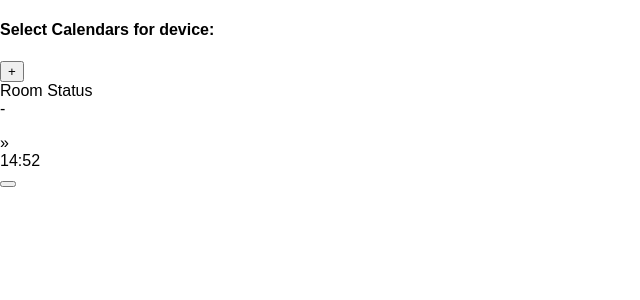
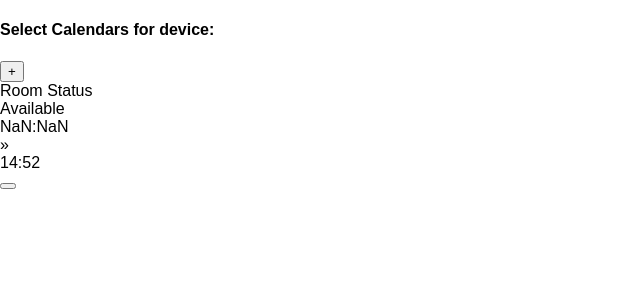
Before and after one commit to DmytroRoik/temp, a React app: page / in a window 1280 px wide. Shown: the top 300 px of the page, without its empty margins (0-640 px from the left). Built offline with nearby package versions, Linux system fonts and the light colour scheme.

Commit message:
fix bug in RoomManager

```diff
--- a/src/components/RoomStatusWidget/RoomStatus.jsx
+++ b/src/components/RoomStatusWidget/RoomStatus.jsx
@@ -2,13 +2,15 @@ import React from 'react';
 import classes from './RoomStatus.css';
 
 /**
- * Use: <RoomStatus status="" eventName="" timeToEventStart="" timeToEventEnd="" description="" currentTime="" clicked={}/>
+ * Use: <RoomStatus status="" eventName="" timeEventBegin="" timeEventFinish="" description="" currentTime="" timeToNextEvent="" clicked={} BtnName="" />
  * Props:
  *  {string} status - status of the room ('Available', 'Reserved' or 'Busy')
  *  {string} eventName -  name of current event
- *  {string} timeToEventStart -  start time of current event
- *  {string} timeToEventEnd -  end time of current event
+ *  {string} timeToNextEvent -  time to next event in minutes
+ *  {string} timeEventBegin -  start time of current event
+ *  {string} timeEventFinish -  end time of current event
  *  {string} description -  description of current event(author, some about event)
+ *  {string} BtnName - name for bottom button
  */
 const roomStatus=(props)=>{
  let statusText="";
@@ -23,13 +25,13 @@ const roomStatus=(props)=>{
     {props.status!=="Available"?
       <div>
         <div>
-          {props.timeToEventStart}
+          {props.timeEventBegin}
           <span>-</span>
-          {props.timeToEventEnd}
+          {props.timeEventFinish}
         </div>
         <p>{props.description}</p>
       </div>
-      :<div className={classes.EventStart}>{props.timeToEventStart}</div>
+      :<div className={classes.EventStart}>{props.timeToNextEvent}</div>
     }
     <div>&raquo;</div>
     <div>{props.currentTime}</div>
--- a/src/containers/RoomManager/RoomManager.jsx
+++ b/src/containers/RoomManager/RoomManager.jsx
@@ -8,36 +8,114 @@ class RoomManager extends Component{
   constructor(props){
     super(props);
     this.state={
-      activeEvent: {},
-      currentTime: ''
+      currentTime: '',
+      timeToNextEvent:'',
+      room:{
+        status:'Available',
+        eventName:'',
+        description:'',
+        timeStart:'',
+        timeEnd:'',
+        BtnName:''
+      },
+
     }
     this.timer=null;
     this.clock=null;
   }
 
   loadCurrentEvent=()=>{
-    this.props.events;
+    let event = this.props.events[0];
+    let timeToEvent = Date.parse(event.start) - this.state.currentTime;
+
+    if( Date.parse(event.start) > this.state.currentTime ){
+      if(  timeToEvent > 15 * 60 * 1000 ){
+          this.setState({
+            room: {
+              status:'Available',
+              timeStart: timeToEvent,
+              eventName:'',
+              description:'',
+              timeEnd:'',
+              BtnName:'Quick book for now!',
+          }
+        });
+      }
+      else{
+        this.setState({room:{
+          status:'Reserved',
+          timeStart: timeToEvent,
+          BtnName: 'Quick check-in',
+          eventName:'',
+          description:'',
+          timeEnd:'',
+
+        }
+      });
+      }
+      this.setState({timeToNextEvent:timeToEvent});
+    }
+    else{
+      let timeStart=Date.parse(event.start);
+      let timeEnd=Date.parse(event.end);
+      this.setState({room:{
+        status:'Busy',
+        eventName: event.name,
+        description: 'description',
+        timeStart: this.getClock(timeStart),
+        timeEnd: this.getClock(timeEnd),
+        BtnName: 'View'
+      }});
+      }
+  }
+
+  /**
+   * Convert integer time to hh:mm format
+   * @param {integer} dateTime - time in integer format
+   * @returns {string} - time in hh:mm format
+   */
+  getClock(dateTime){
+    let time = new Date(dateTime);
+    return time.getHours() + ":" + (time.getMinutes()<10 ? "0" + time.getMinutes(): time.getMinutes());
+  }
+  onRoomStatusBtnClickHandler = () =>{
+    alert('create new event');
   }
   render(){
 
     return (
       <div className={classes.RoomManager}>
         Room Status
-        <RoomStatus status="" eventName="" timeToEventStart="" timeToEventEnd="" description="" currentTime={this.state.currentTime} clicked={''}/>
+        <RoomStatus
+          status={this.state.room.status}
+          eventName={this.state.room.eventName}
+          timeEventBegin={this.state.room.timeStart}
+          timeEventFinish={this.state.room.timeEnd}
+          timeToNextEvent={this.getClock(this.state.timeToNextEvent)}
+          description={this.state.room.description}
+          currentTime={this.getClock(this.state.currentTime)}
+          BtnName={this.state.room.BtnName}
+          clicked={this.onRoomStatusBtnClickHandler}
+          />
       </div>
     );
   }
+
   componentDidMount(){
     const that=this;
+
     this.timer = setInterval(()=>{// load evetns for calendar from google api every 1 min
-      that.props.loadCalenadarEvents(this.props.currentCalendar,this.props.token);
+      if(that.props.currentCalendar) that.props.loadCalenadarEvents(this.props.currentCalendar,this.props.token);
+      setTimeout(()=>{
+        that.loadCurrentEvent();
+      },1000)
+
     },60000);
 
     this.clock=setInterval(()=>{
       let t=new Date();
-      let time=t.getHours()+":"+ (t.getMinutes()<10?"0"+t.getMinutes():t.getMinutes());
-      if(that.state.currentTime!==time){
-          this.setState({currentTime: time});
+      if(that.state.currentTime!==t){
+          this.setState({currentTime: t});
         }
     },1000);
   }
```
